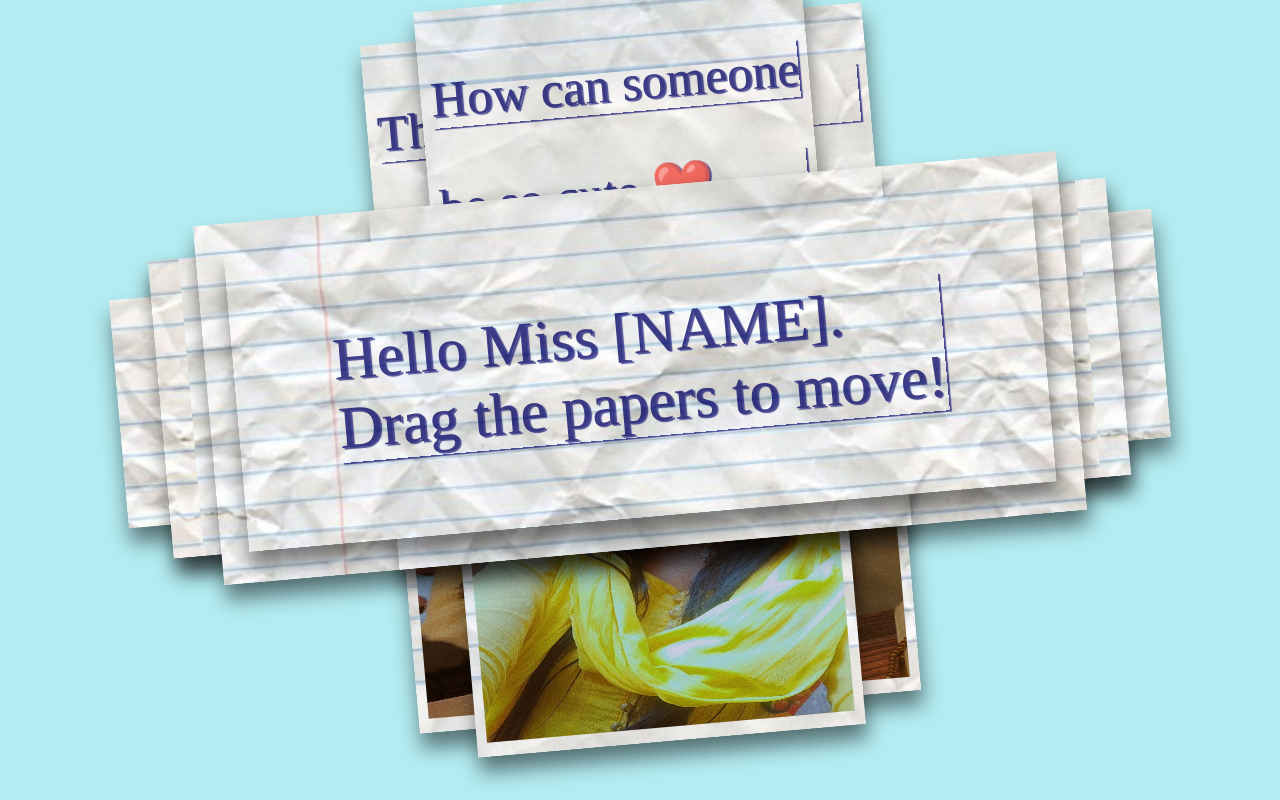
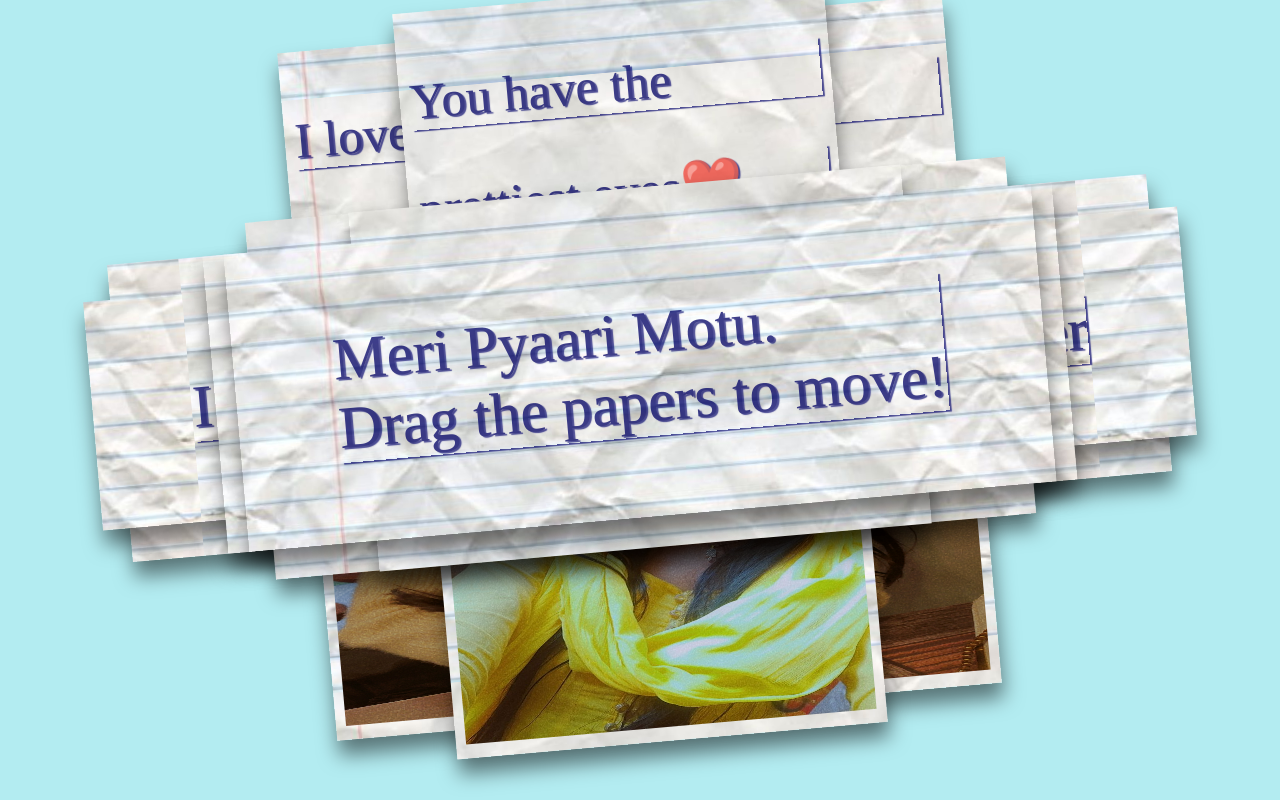
Before and after one commit to Theonewhoremains/Mine, a plain HTML site: page index.html in a window 1280 px wide. Drawn offline with Linux system fonts and the light colour scheme; a web font is replaced by a local one.

Commit message:
Update index.html

```diff
--- a/index.html
+++ b/index.html
@@ -89,24 +89,24 @@ p {
 
 
 <div class="paper image">
-  <p> That's why I've fallen </p>
-    <p>in love with YOU!!! 😩 </p>
+  <p>I love you so much</p> </p>
+    <p>Meri pyaari golu molu Motu ❤️</p>
    <img src="images/1.jpg">
 </div>
-<div class="paper"><p>Can't imagine what will you do <br>when you fall in love...</p></div>
+<div class="paper"><p>I am blessed to have you in my life<br>I never wanna loose you</p></div>
 
-<div class="paper"><p>If you can do so much for friends...</p></div> <div class="paper image">
+<div class="paper"><p>I wanna keep you in my arms forever</p></div> <div class="paper image">
   <p< p="">
   <img src="images/2.jpg">
 </p<></div>
 
 <div class="paper" >
-  <p class="p1">I know I'm not special and<br>You're this caring for everyone!</p>
+  <p class="p1">I want to hug you<br>I am missing you so much!</p>
   </div>
 
 <div class="paper image" >
-  <p>How can someone </p>
-   <p>be so cute ❤️ <br> yet so kind...</p>
+  <p>You have the</p>
+   <p>prettiest eyes❤️ <br> and prettiest Smile...</p>
 
   <img src="images/3.jpg">
 </div>
@@ -114,17 +114,17 @@ p {
 
 
 <div class="paper red" >
-<p class="p1"> and My Favorite</p>
-<p class="p2">Person (after my family)😍</p>
+<p class="p1"> And My Favorite</p>
+<p class="p2">Person, You're My love</p>
 </div>
 
 <div class="paper" >
-<p class="p1">You are Cute </p>
+<p class="p1">You are Cutest</p>
   <p class="p1">Amazing <span style="color: red !important;">❤️</span></p>
 </div>
 
 <div class="paper" >
-<p class="p1">Hello Miss [NAME].<br>Drag the papers to move!</p>
+<p class="p1">Meri Pyaari Motu.<br>Drag the papers to move!</p>
 </div>
   <script>
 
```
